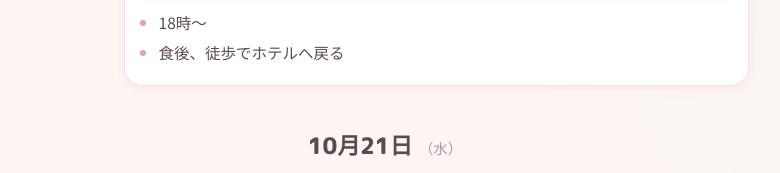
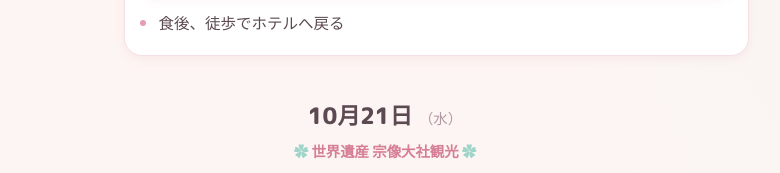
Before and after one commit to hiroKishiwork/fukuoka-trip-2026-10, a website: page index.html in a window 1280 px wide. Shown: the part 2576-2749 px from the top of the page, without its empty margins (255-1035 px from the left). Drawn offline with nearby package versions, Linux system fonts and the light colour scheme; no server answers.

Commit message:
Remove redundant 18時〜 line from Day1 dinner

```diff
--- a/index.html
+++ b/index.html
@@ -320,7 +320,6 @@
             </div>
           </figure>
           <ul>
-            <li>18時〜</li>
             <li>食後、徒歩でホテルへ戻る</li>
           </ul>
         </div>
```
